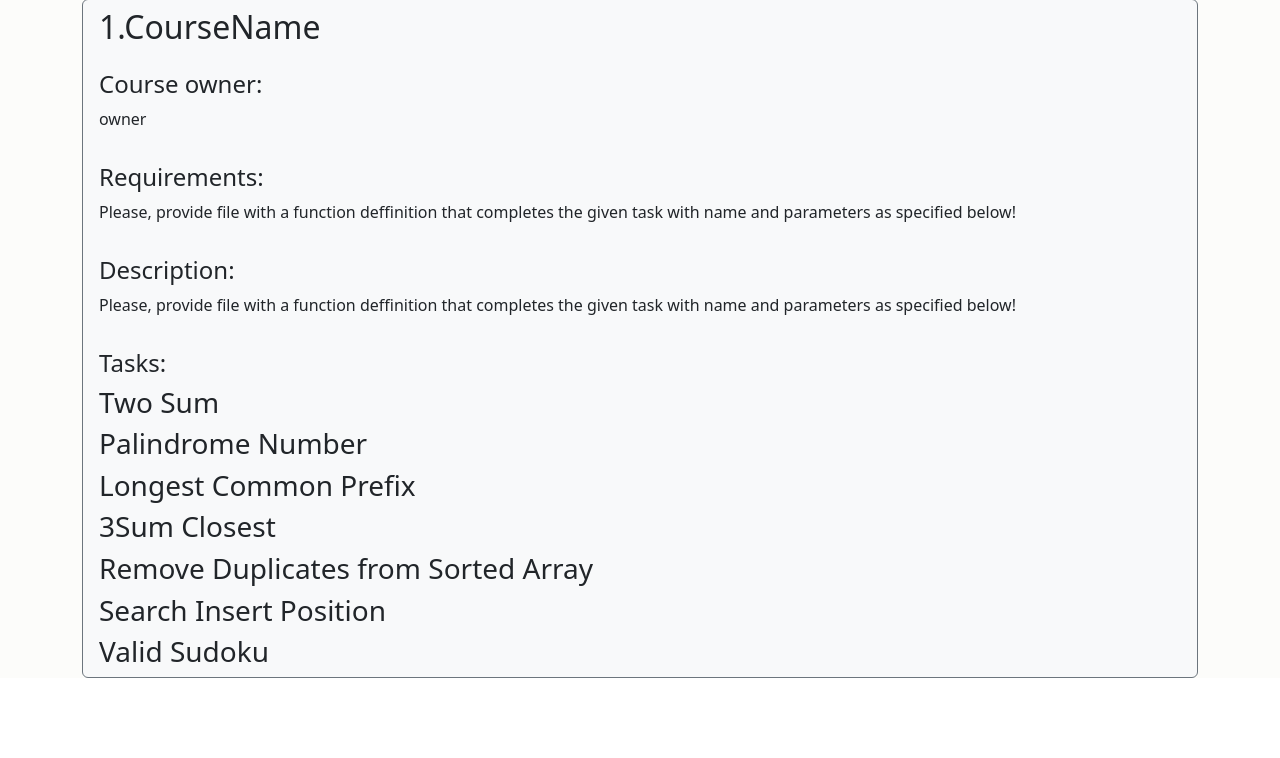
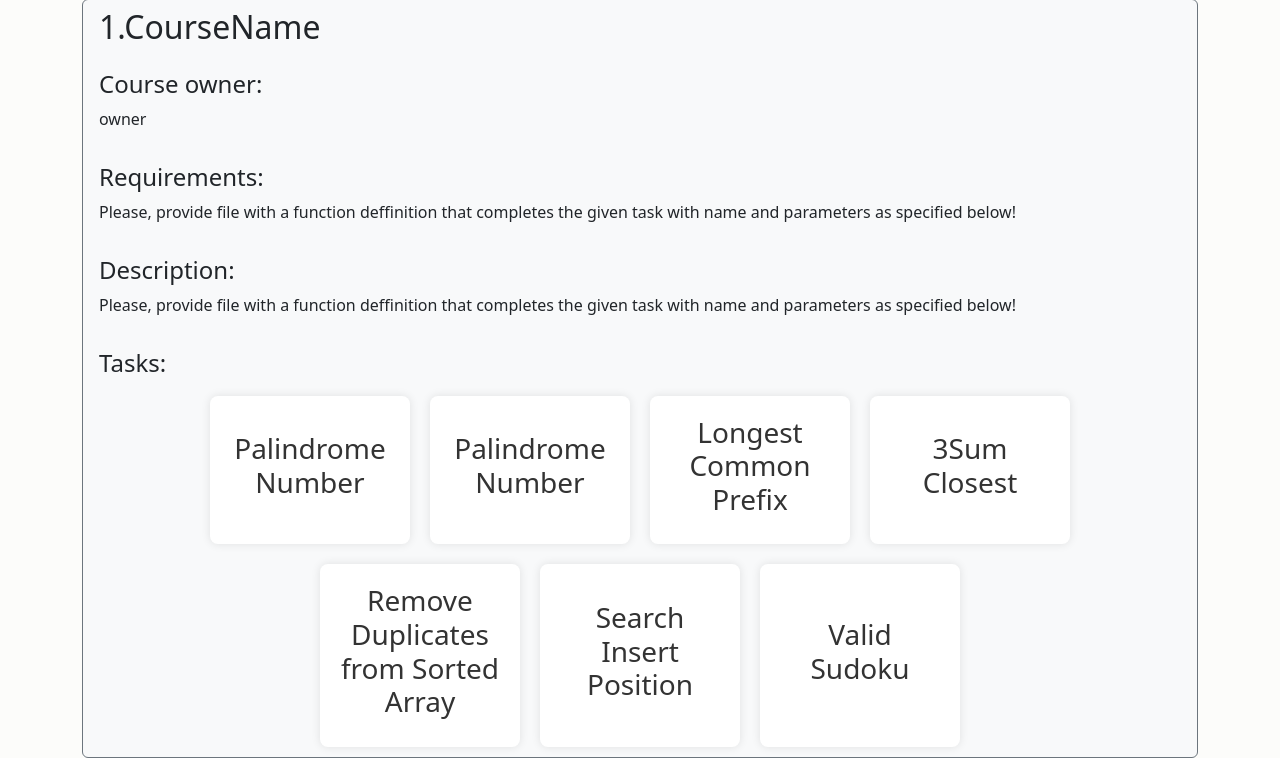
Before and after one commit to Hriis1/LeeTUcode, a PHP site: page /course.php?id=1 in a window 1280 px wide. Shown: the part 129-887 px from the top of the page. Before the commit the page ends 807 px from the top, so only its background shows below. Run offline with PHP 8.4, Linux system fonts and the light colour scheme; some libraries are stand-ins or nearby versions.

Commit message:
further styled course page

```diff
--- a/course.php
+++ b/course.php
@@ -4,11 +4,30 @@ include_once "components/head.php";
 ?>
 
 <body>
+    <style>
+        .task-container {
+            display: flex;
+            flex-wrap: wrap;
+        }
+
+        .task-card {
+            background-color: #fff;
+            border-radius: 8px;
+            box-shadow: 0 0 10px rgba(0, 0, 0, 0.1);
+            margin: 10px;
+            padding: 20px;
+            width: 200px;
+        }
+
+        .task-card h3 {
+            color: #333;
+        }
+    </style>
     <?php include_once "components/header.php" ?>
     <main>
 
         <div class="container mt-5">
-            <div class="task-info bg-light border border-secondary rounded ps-3 pt-2">
+            <div class="task-info bg-light border border-secondary rounded ps-3 pt-2 pe-3">
                 <div class="row">
                     <div class="col-lg-12">
                         <h2>
@@ -39,27 +58,27 @@ include_once "components/head.php";
                 <div class="row mt-3">
                     <div class="col-lg-12">
                         <h4>Tasks:</h4>
-                        <div class="courses-container" id="coursesContainer">
+                        <div class="task-container d-flex justify-content-center text-center" id="coursesContainer">
                             <!-- Placeholder data, replace with your actual courses -->
-                            <div class="course-card">
-                                <h3>Two Sum</h3>
-                            </div>
-                            <div class="course-card">
+                            <div class="task-card d-flex align-items-center">
                                 <h3>Palindrome Number</h3>
                             </div>
-                            <div class="course-card">
+                            <div class="task-card d-flex align-items-center">
+                                <h3>Palindrome Number</h3>
+                            </div>
+                            <div class="task-card d-flex align-items-center">
                                 <h3>Longest Common Prefix</h3>
                             </div>
-                            <div class="course-card">
+                            <div class="task-card d-flex align-items-center">
                                 <h3>3Sum Closest</h3>
                             </div>
-                            <div class="course-card">
+                            <div class="task-card d-flex align-items-center">
                                 <h3>Remove Duplicates from Sorted Array</h3>
                             </div>
-                            <div class="course-card">
+                            <div class="task-card d-flex align-items-center">
                                 <h3>Search Insert Position</h3>
                             </div>
-                            <div class="course-card">
+                            <div class="task-card d-flex align-items-center">
                                 <h3>Valid Sudoku</h3>
                             </div>
                             <!-- Add more courses as needed -->
```
